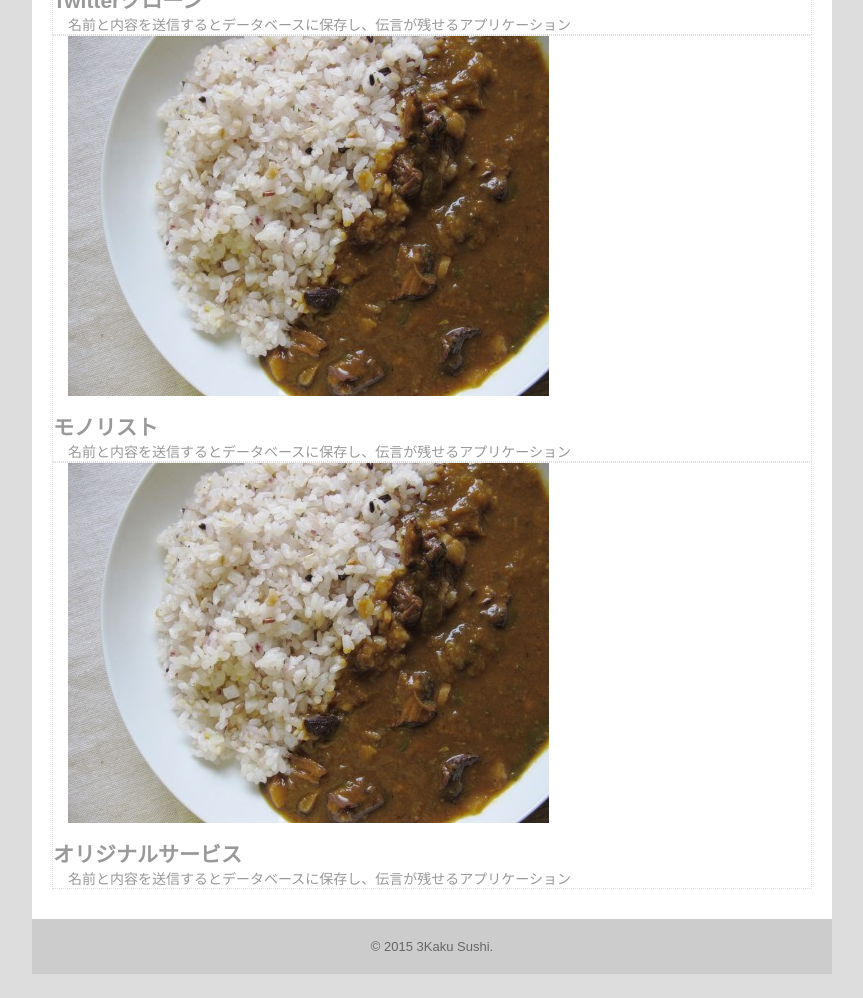
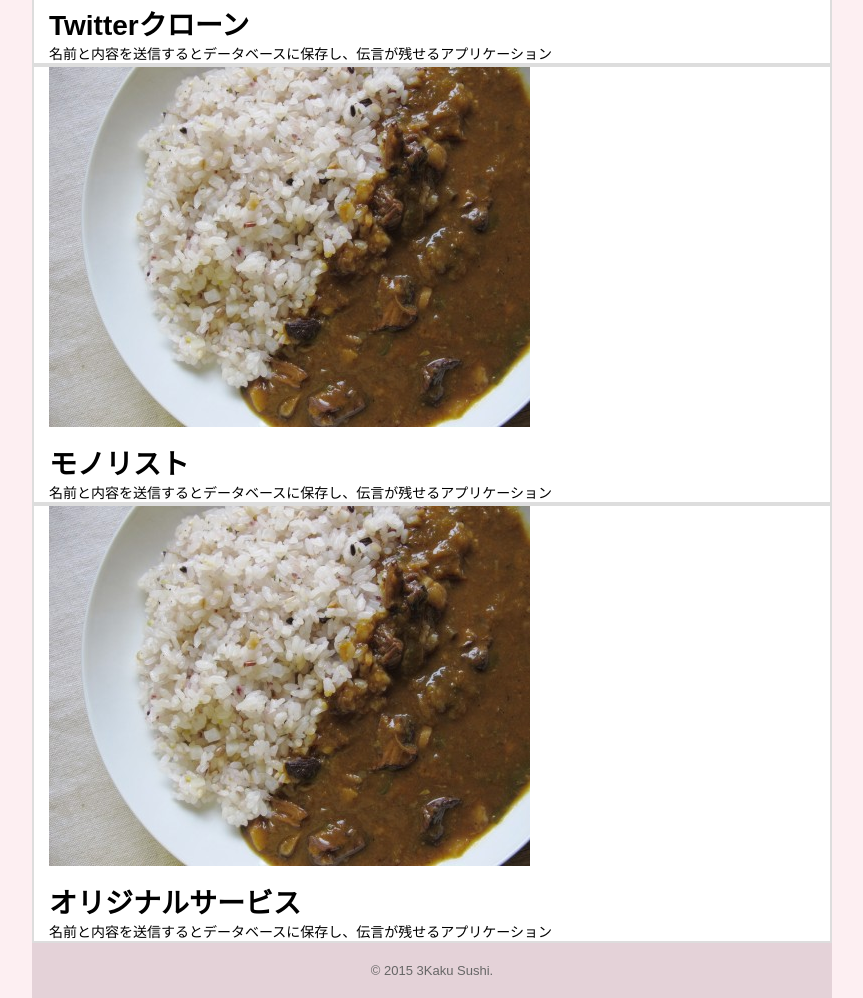
Before and after one commit to 3kakusushi/3kakusushi.github.io, a plain HTML site: page index.html in a window 1280 px wide. Shown: the part 1370-2368 px from the top of the page, without its empty margins (208-1071 px from the left). Before the commit the page ends 2344 px from the top, so only its background shows below. Drawn offline with Linux system fonts and the light colour scheme.

Commit message:
first commit

```diff
--- a/index.html
+++ b/index.html
@@ -2,7 +2,7 @@
 <html lang="ja">
   <head>
     <meta charset="utf-8" />
-    <meta name=”keywords” content=”ruby,rubyonrails“>
+    <meta name=”keywords” content=”ruby,rubyonrails,自己紹介“>
     <meta name="description" content="3kakusushiのポートフォリオサイト。勉強の成果をこのサイトで公開したいと思います。">
     <title>3kakusushi</title>
     <link rel="stylesheet" href="portfolio.css">
@@ -17,7 +17,7 @@
         </ul>
       </nav>
       <div id="logo">
-        <img src="sushi.jpg" alt="" />
+        <img src="sushi.jpg" alt="自己紹介" />
         <h1>3kakusushi</h1>
       </div>
     </header>
@@ -28,7 +28,8 @@
         <p>3kakusushi（プログラマー）</p>
         <p>石川県金沢市</p>
         <p>現在<span class="red">Ruby on Rails</span> を勉強中です。</p>
-        <p></p>
+        <p>趣味は読書、欲しい本がありすぎてAmazonの欲しいモノリストだけが日々増殖しております。</p>
+        <br/>
         <p>私のポートフォリオを見て気になった方は、<a href="contact.html">Contact</a>よりご連絡お願い致します。</p>
         <br>
         <br>
@@ -40,12 +41,13 @@
 
         </section>
 
-        <br>
-        <br>
+        <br/>
+        <br/>
         <hr/>
-        <section>
 
-          <div class="gaiyou">
+
+
+          <div class="introduction">
             <a href="#">
             <img src="cu.jpg">
             <h1>メッセージボード</h1>
@@ -54,7 +56,7 @@
           </div>
 
 
-          <div class="gaiyou">
+          <div class="introduction">
             <a href="#">
             <img src="cu.jpg">
             <h1>Twitterクローン</h1>
@@ -63,7 +65,7 @@
           </div>
 
 
-          <div class="gaiyou">
+          <div class="introduction">
             <a href="#">
             <img src="cu.jpg">
             <h1>モノリスト</h1>
@@ -71,7 +73,7 @@
             </a>
          </div>
 
-            <div class="gaiyou">
+            <div class="introduction">
               <a href="#">
             <img src="cu.jpg">
             <h1>オリジナルサービス</h1>
@@ -79,7 +81,7 @@
             </a>
           </div>
 
-          </section>
+      </section>
 
 
       <footer>
--- a/portfolio.css
+++ b/portfolio.css
@@ -4,14 +4,14 @@
 }
 
 body {
-  background-color: #ddd;
+  background-color: #fdeff2;
   font-size: 14px;
   font-family:uGothic, "游ゴシック", "メイリオ", Meiryo, "ヒラギノ角ゴ Pro W3", "Hiragino Kaku Gothic Pro", sans-serif
   ;
 }
 
 header {
-  background-image: url("bg.jpg");
+  background-image: url("back.png");
   background-position: center center;
   background-size: cover;
   background-repeat: no-repeat;
@@ -75,7 +75,7 @@ section h2 {
 
 
 
-.gaiyou img{
+.introduction img{
   max-width:100%;
   height:auto;
   border:none;
@@ -85,16 +85,21 @@ section h2 {
 
 }
 
-.gaiyou a{
+.introduction a{
   display: block;
-  border:dotted 1px #ddd;
+  border:solid 2px #ddd;
   text-decoration: none;
-  color: #999;
+  color: #000000;
 
 }
 
 
-.gaiyou p {
+.introduction h1{
+  margin:0 15px;
+}
+
+
+.introduction p {
   margin-top:0;
   margin-bottom: 20px;
   margin:0 15px;
@@ -106,7 +111,7 @@ footer {
   padding: 20px 0;
   font-size: 93%;
   text-align: center;
-  background-color: #ccc;
+  background-color:#e4d2d8;
   color: #666;
 }
 
```
Also changed, not shown: back.png (added).
